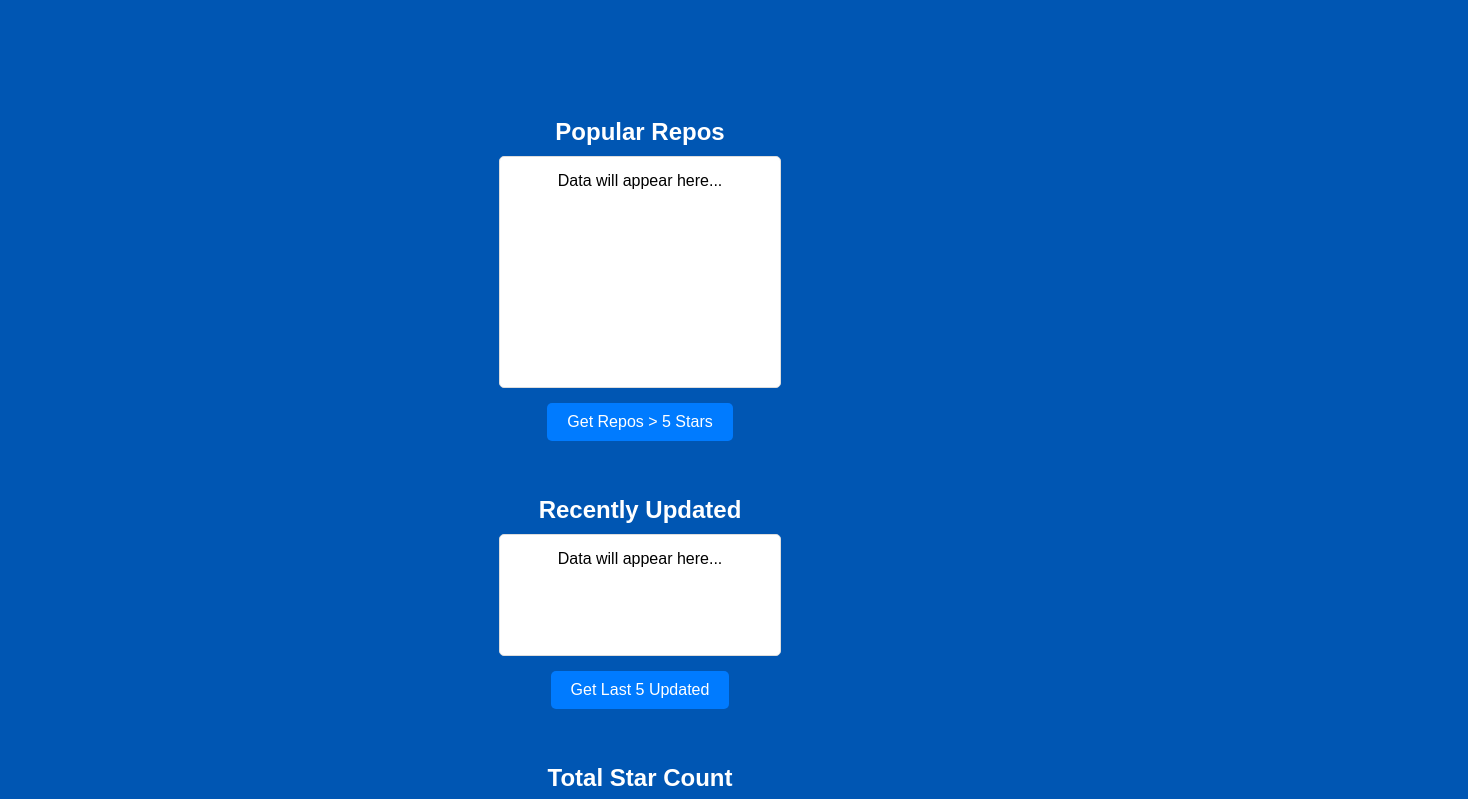
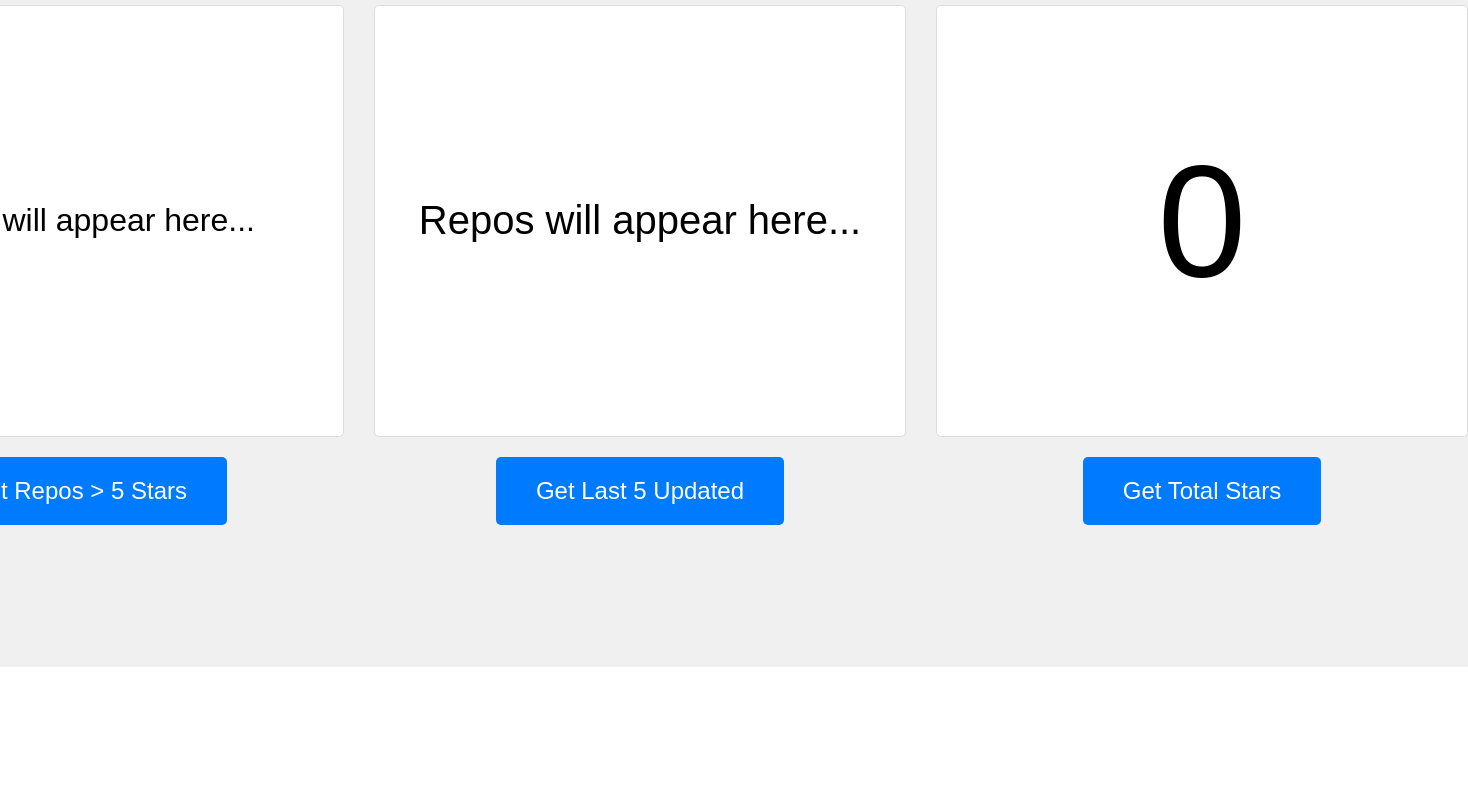
Before and after one commit to Mathias-Ruales/Javascript-pet-project-1, a website: page index.html in a window 1280 px wide. Shown: the part 174-973 px from the top of the page, 1468 px wide, since content can reach past the window. After the commit the page ends 841 px from the top, so only its background shows below. Drawn offline with Linux system fonts and the light colour scheme; no server answers.

Commit message:
visual changes

```diff
--- a/functions.js
+++ b/functions.js
@@ -38,8 +38,7 @@ function displayRecentRepos(allRepos) {
 
 function displayTotalStars(allRepos) {
   const total = getTotalStars(allRepos);
-  document.getElementById("output-total").innerText =
-    `Total Organization Stars: ${total}`;
+  document.getElementById("output-total").innerText = `${total}`;
 }
 
 fetchGithubData().then((allRepos) => {
--- a/index.html
+++ b/index.html
@@ -13,26 +13,24 @@
     </header>
     <main>
       <section class="outputs">
-        <h2>Popular Repos</h2>
+        <h2 id="popularRepos">Popular Repos</h2>
         <output id="output-popular" class="output"
-          >Data will appear here...</output
+          >Repos will appear here...</output
         >
         <button id="btn-popular" class="button">Get Repos > 5 Stars</button>
       </section>
 
       <section class="outputs">
-        <h2>Recently Updated</h2>
+        <h2 id="recentlyUpdated">Recently Updated</h2>
         <output id="output-recent" class="output"
-          >Data will appear here...</output
+          >Repos will appear here...</output
         >
         <button id="btn-recent" class="button">Get Last 5 Updated</button>
       </section>
 
       <section class="outputs">
-        <h2>Total Star Count</h2>
-        <output id="output-total" class="output"
-          >Data will appear here...</output
-        >
+        <h2 id="starCount">Total Star Count</h2>
+        <output id="output-total" class="output">0</output>
         <button id="btn-total" class="button">Get Total Stars</button>
       </section>
     </main>
--- a/styles.css
+++ b/styles.css
@@ -1,12 +1,14 @@
 body {
   font-family: Arial, sans-serif;
-  margin: 25px;
-  background-color: #0056b3;
+  margin: 0px;
   justify-items: center;
+  height: 100vh;
 }
 header {
+  width: 100%;
+  background-color: #0056b3;
+  border: 1px solid #ddd;
   text-align: center;
-  margin: 30px 0;
 }
 
 h1 {
@@ -15,34 +17,44 @@ h1 {
 }
 
 main {
+  height: 90%;
+  background-color: #f0f0f0;
   display: flex;
-  flex-direction: column;
-  gap: 20px;
-  justify-items: center;
-  margin: 200px auto;
+  flex-direction: row;
+
+  gap: 30px;
+  justify-content: center;
+  align-items: center;
 }
 
 h2 {
-  color: white;
-  margin: 5px 0;
+  font-size: 3rem;
+  color: black;
+  margin-bottom: 20px;
 }
 
 output {
+  display: grid;
+  place-items: center;
   background-color: white;
   padding: 15px;
   border: 1px solid #ddd;
   border-radius: 5px;
-  width: 250px;
-  margin: 5px 5px;
+  width: 500px;
+  height: 400px;
   text-align: center;
 }
 
 #output-popular {
-  height: 200px;
+  font-size: 2rem;
 }
 
 #output-recent {
-  height: 90px;
+  font-size: 2.5rem;
+}
+
+#output-total {
+  font-size: 10rem;
 }
 
 section.buttons {
@@ -52,17 +64,17 @@ section.buttons {
 }
 
 section.outputs {
-  margin-bottom: 20px;
+  margin-bottom: 200px;
   display: flex;
   flex-direction: column;
   align-items: center;
 }
 
 button {
-  padding: 10px 20px;
-  font-size: 16px;
+  padding: 20px 40px;
+  font-size: 1.5rem;
   cursor: pointer;
-  margin: 10px;
+  margin-top: 20px;
   background-color: #007bff;
   color: white;
   border: none;
```
